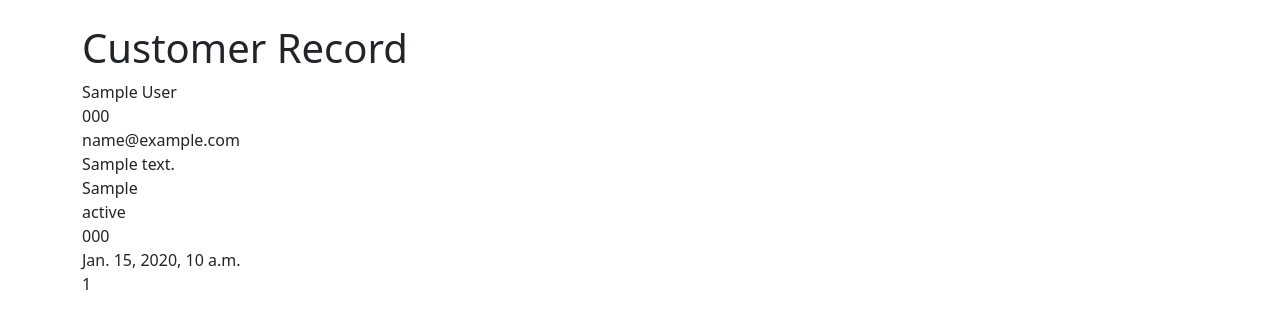
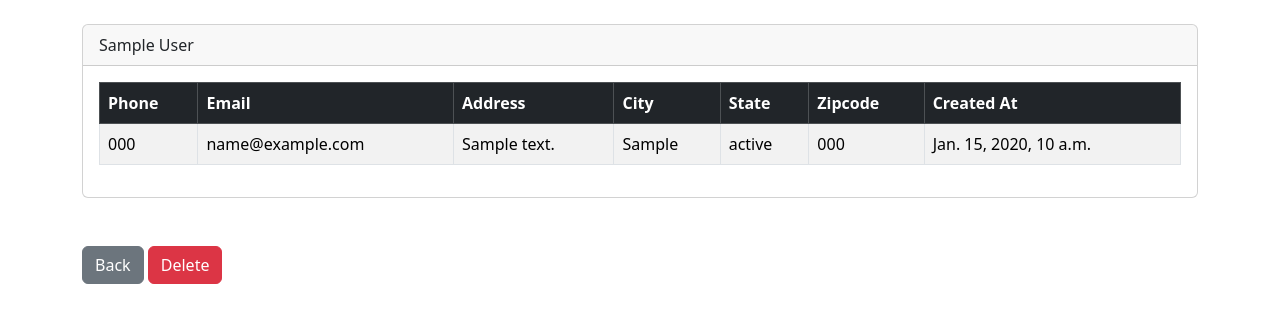
Before and after one commit to Sk-Fardeen-Hossain/djangoCRM, a Django app: page /record/1 in a window 1280 px wide. Shown: the part 56-385 px from the top of the page. Run offline with Django 5.2, Linux system fonts and the light colour scheme; a user stored in the database is signed in; tables that the repository leaves empty hold one stand-in row (values such as "Sample post").

Commit message:
added bootstrap card for viewing individual record

```diff
--- a/website/templates/home.html
+++ b/website/templates/home.html
@@ -5,6 +5,7 @@
     <table class="table table-striped table-hover table-bordered">
       <thead class="table-dark">
         <tr><!--Column Headings-->
+          <th scope="col">ID</th>
           <th scope="col">Name</th>
           <th scope="col">Phone</th>
           <th scope="col">Email</th>
@@ -13,13 +14,13 @@
           <th scope="col">State</th>
           <th scope="col">Zipcode</th>
           <th scope="col">Created At</th>
-          <th scope="col">ID</th>
         </tr>
       </thead>
       <tbody>
           {% if records %}
           {% for record in records %}
           <tr><!--Row data-->
+            <td><a href="{% url 'record' record.id %}">{{record.id}}</a></td>
             <td>{{record.first_name}}
             {{record.last_name}}</td><!--Column data-->
             <td>{{record.phone}}</td>
@@ -29,7 +30,6 @@
             <td>{{record.state}}</td>
             <td>{{record.zipcode}}</td>
             <td>{{record.created_at}}</td>
-            <td><a href="{% url 'record' record.id %}">{{record.id}}</a></td>
             </tr>
           {% endfor %}
           {% endif %}
--- a/website/templates/record.html
+++ b/website/templates/record.html
@@ -1,13 +1,38 @@
 {% extends 'base.html' %}
 {% block content %}
-<h1>Customer Record</h1>
-    {{customer_record.first_name}} {{customer_record.last_name}}<br/>
-    {{customer_record.phone}}<br/>
-    {{customer_record.email}}<br/>
-    {{customer_record.address}}<br/>
-    {{customer_record.city}}<br/>
-    {{customer_record.state}}<br/>
-    {{customer_record.zipcode}}<br/>
-    {{customer_record.created_at}}<br/>
-    {{customer_record.id}}<br/>
+<div class="card">
+    <div class="card-header">
+        {{customer_record.first_name}} {{customer_record.last_name}}
+    </div>
+    <div class="card-body">
+        <table class="table table-striped table-hover table-bordered">
+            <thead class="table-dark">
+              <tr><!--Column Headings-->
+                <th scope="col">Phone</th>
+                <th scope="col">Email</th>
+                <th scope="col">Address</th>
+                <th scope="col">City</th>
+                <th scope="col">State</th>
+                <th scope="col">Zipcode</th>
+                <th scope="col">Created At</th>
+              </tr>
+            </thead>
+            <tbody>
+                <tr><!--Row data-->
+                  <td>{{customer_record.phone}}</td>
+                  <td>{{customer_record.email}}</td>
+                  <td>{{customer_record.address}}</td>
+                  <td>{{customer_record.city}}</td>
+                  <td>{{customer_record.state}}</td>
+                  <td>{{customer_record.zipcode}}</td>
+                  <td>{{customer_record.created_at}}</td>
+                  </tr>
+            </tbody>
+          </table>
+    </div>
+  </div>
+  <br/>
+  <br/>
+  <a href="{% url 'home' %}" class="btn btn-secondary">Back</a>
+  <a href="{% url 'home' %}" class="btn btn-danger">Delete</a>
 {% endblock %}
```
